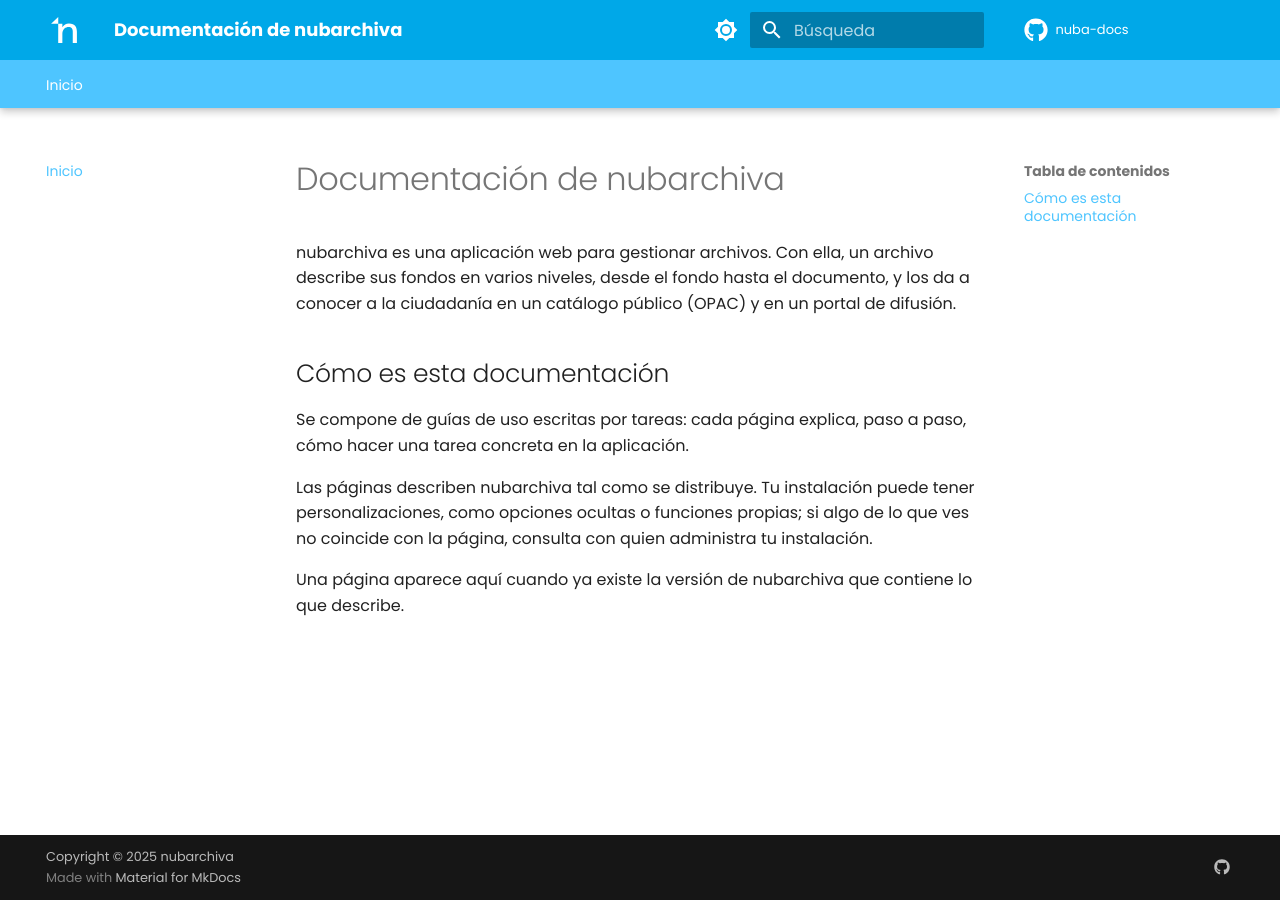
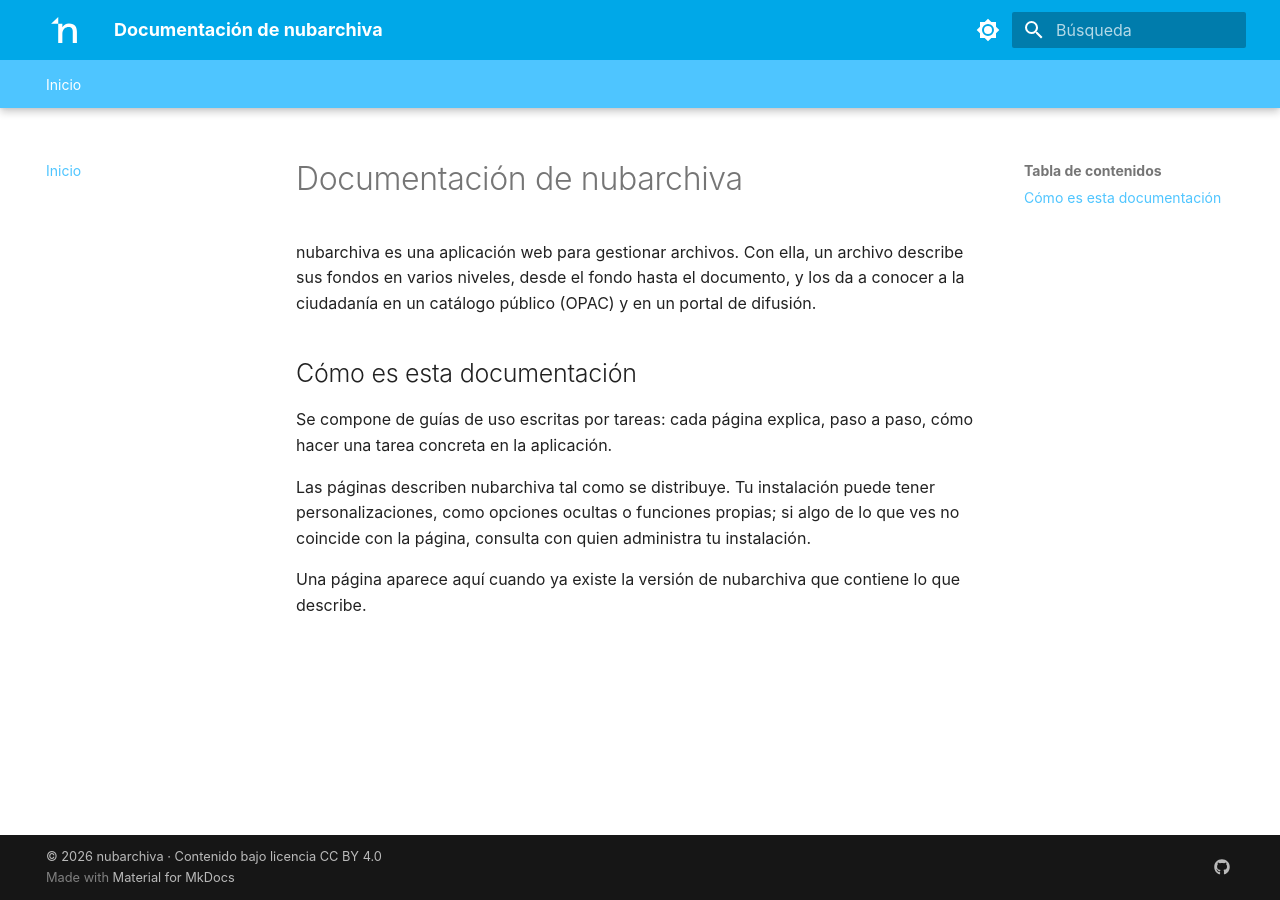
Before and after one commit to nubarchiva/nuba-docs, an MkDocs documentation site: the page built from docs/index.md, in a window 1280 px wide. Built offline with MkDocs 1.6.1 and Material for MkDocs 9.7.7, drawn with Linux system fonts in a browser that asks for light colours; comment, search, counter and statistics services are not loaded.

Commit message:
docs: licencia CC BY 4.0 y sitio sin peticiones a terceros
La documentación se publica bajo CC BY 4.0: LICENSE con el texto legal,
pie del sitio con el año y el enlace a la licencia, y sección «Licencia»
del README, que deja fuera los logotipos de nubarchiva por ser marca.

El navegador ya no pide nada a terceros al abrir una página: el tema usa
las fuentes del sistema en lugar de las de Google y se retira el
repositorio de la cabecera, cuyas estrellas y versión Material pedía a
la API de GitHub en cada visita. El enlace a GitHub sigue en el pie.

```diff
--- a/mkdocs.yml
+++ b/mkdocs.yml
@@ -8,12 +8,10 @@
   nav:
     omitted_files: warn
 
-# Repository
-repo_name: nuba-docs
-repo_url: https://github.com/nubarchiva/nuba-docs
-
 # Copyright
-copyright: Copyright &copy; 2025 nubarchiva
+copyright: >-
+  &copy; 2026 nubarchiva · Contenido bajo licencia
+  <a href="https://creativecommons.org/licenses/by/4.0/deed.es">CC BY 4.0</a>
 
 # Configuration
 theme:
@@ -50,11 +48,7 @@
       toggle:
         icon: material/brightness-4
         name: Cambiar a modo claro
-  font:
-    text: Poppins
-    code: Roboto Mono
-  icon:
-    repo: fontawesome/brands/github
+  font: false
 
 # Plugins
 plugins:
```
Also changed, not shown: README.md (+2 -1 lines), 1 other file.
